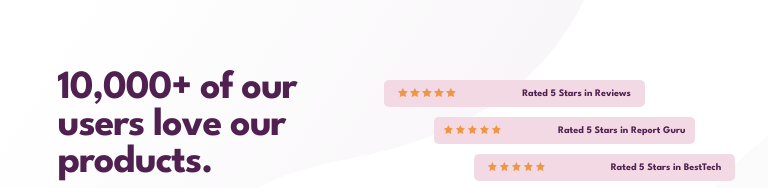
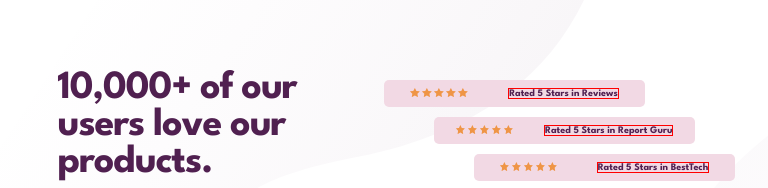
Before and after one commit to GentleMizt/social-section, a plain HTML site: page index.html in a window 768 px wide. Shown: the top 188 px of the page. Drawn offline with Linux system fonts and the light colour scheme.

Commit message:
progress

```diff
--- a/style.css
+++ b/style.css
@@ -182,6 +182,10 @@ html{
     .star-img img{
         width: 10%;
     }
+    .star-txt{
+        border: 1px solid red;
+        margin-left: -5rem;
+    }
     .star-txt h4{
         font-size: 1rem;
     }
```
